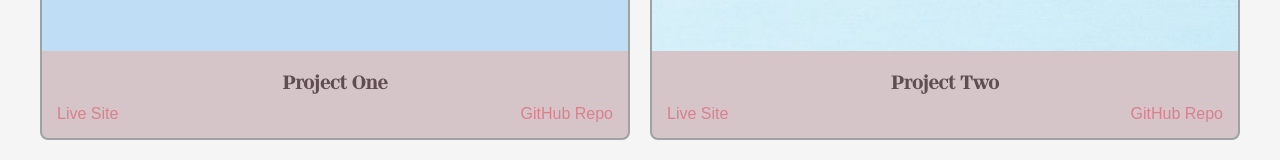
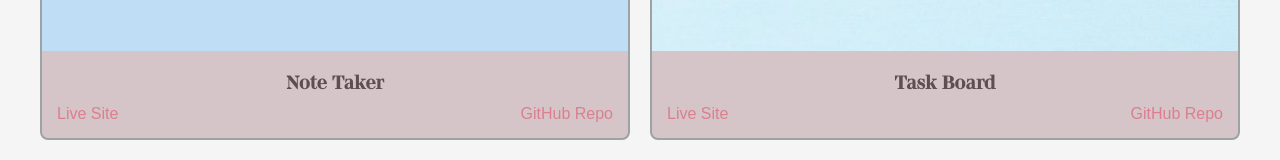
Before and after one commit to aiyanascar/bug-free-dollop, a React (Vite) app: page / in a window 1280 px wide. Both pictures are taken after a click on the item "Portfolio". Shown: the part 332-492 px from the top of the page. Built offline with nearby package versions, Linux system fonts and the light colour scheme.

Commit message:
update links

```diff
--- a/src/components/Footer.jsx
+++ b/src/components/Footer.jsx
@@ -5,7 +5,7 @@ import '../styles/Footer.css';
 const Footer = () => {
   return (
     <footer className="footer">
-      <a href="https://github.com/yourusername" target="_blank" rel="noopener noreferrer">
+      <a href="https://github.com/aiyanascar" target="_blank" rel="noopener noreferrer">
         <FaGithub size={30} />
       </a>
       <a href="https://linkedin.com/in/yourusername" target="_blank" rel="noopener noreferrer">
--- a/src/components/Portfolio.jsx
+++ b/src/components/Portfolio.jsx
@@ -12,16 +12,16 @@ import project2 from '../assets/images/project2.jpg';
 
 const projects = [
   {
-    title: 'Project One',
+    title: 'Note Taker',
     image: project1,
-    deployedLink: 'https://live-site-link1.com',
-    repoLink: 'https://github.com/username/repo1',
+    deployedLink: 'https://note-taker-m8lk.onrender.com',
+    repoLink: 'https://github.com/aiyanascar/note-taker',
   },
   {
-    title: 'Project Two',
+    title: 'Task Board',
     image: project2,
-    deployedLink: 'https://live-site-link2.com',
-    repoLink: 'https://github.com/username/repo2',
+    deployedLink: 'https://aiyanascar.github.io/task-board/',
+    repoLink: 'https://github.com/aiyanascar/task-board',
   },
   // Add more projects here
 ];
```
